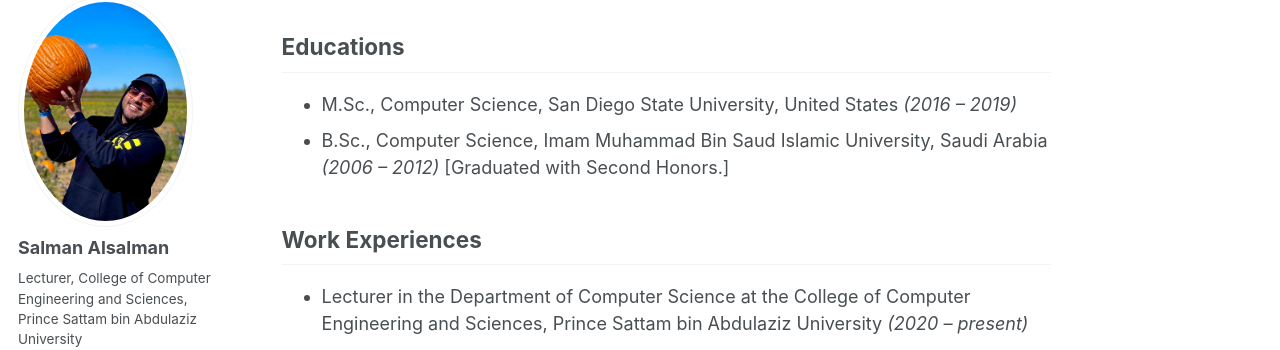
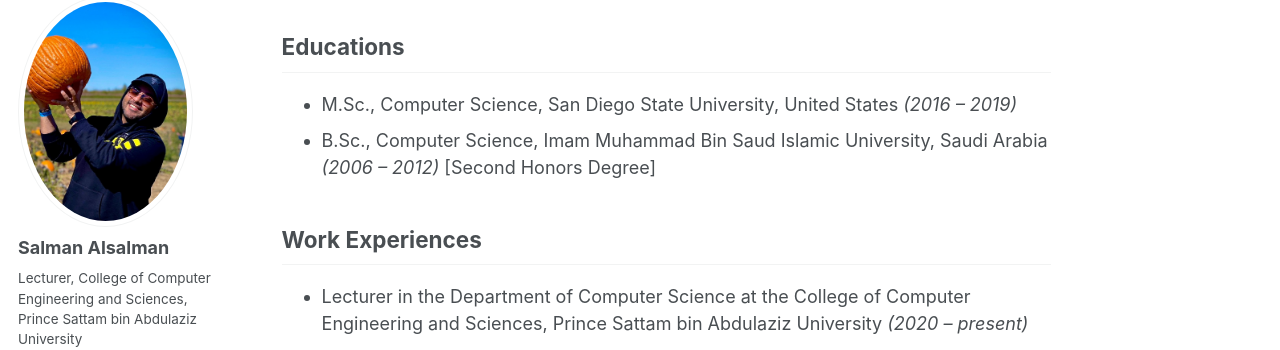
Before and after one commit to x1xSAS/x1xSAS.github.io, a Jekyll site: the page built from _pages/about.md, in a window 1280 px wide and 900 px high, scrolled down 551 px. Shown: the part 103-453 px from the top of the window. Built offline with Jekyll 4.4.1, drawn with Linux system fonts in a browser that asks for light colours; some web fonts are replaced; a script bundle is joined from its source files by our own code; library files that are not in the unit come from our copies.

Commit message:
Update about.md

```diff
--- a/_pages/about.md
+++ b/_pages/about.md
@@ -23,7 +23,7 @@ My research interests include artificial intelligence, machine learning, deep le
 ## Educations
 
 * M.Sc., Computer Science, San Diego State University, United States *(2016 – 2019)*
-* B.Sc., Computer Science, Imam Muhammad Bin Saud Islamic University, Saudi Arabia *(2006 – 2012)* \[Graduated with Second Honors.\]
+* B.Sc., Computer Science, Imam Muhammad Bin Saud Islamic University, Saudi Arabia *(2006 – 2012)* \[Second Honors Degree\]
 
 ## Work Experiences
 
```
